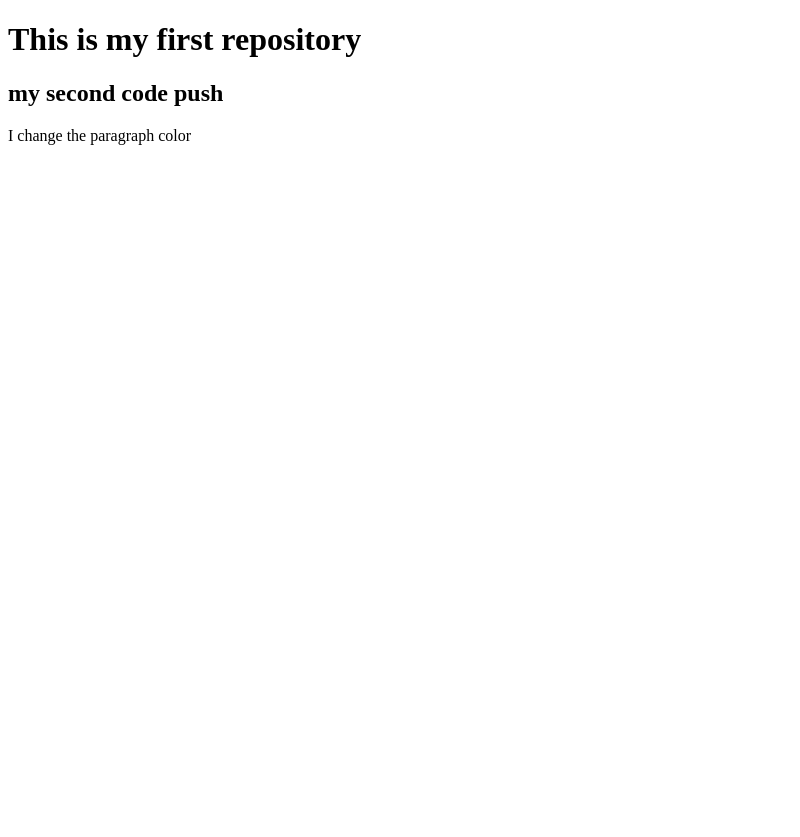
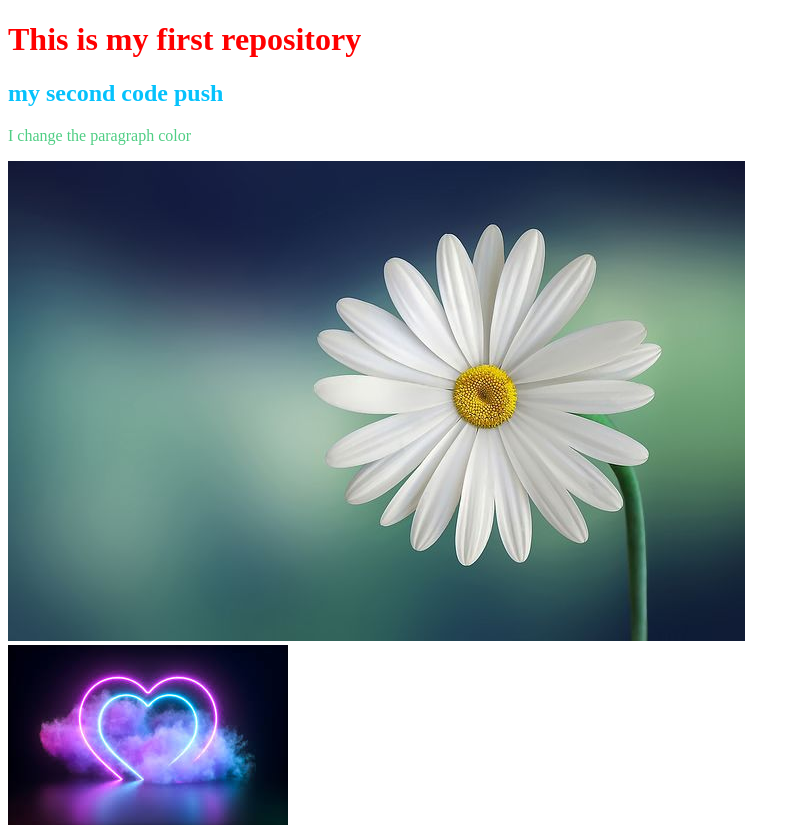
Before and after one commit to MortuzaMahmud/my-first-repo, a plain HTML site: page index.html in a window 1280 px wide. Shown: the whole page, without its empty margins (0-800 px from the left). Before the commit the page ends 800 px from the top, so only its background shows below. Drawn offline with Linux system fonts and the light colour scheme.

Commit message:
image add

```diff
--- a/index.html
+++ b/index.html
@@ -5,10 +5,16 @@
     <meta http-equiv="X-UA-Compatible" content="IE=edge">
     <meta name="viewport" content="width=device-width, initial-scale=1.0">
     <title>My First Github Repo</title>
+    <link rel="stylesheet" href="style.css">
 </head>
 <body>
     <h1>This is my first repository</h1>
     <h2>my second code push</h2>
     <p>I change the paragraph color</p>
+    <div class="img">
+        <img src="flower.jpg" alt="flower"><br>
+        <img src="love.jpg" alt="image">
+    </div>
+
 </body>
 </html>
--- a/style.css
+++ b/style.css
@@ -4,3 +4,6 @@ h1{
 p{
     color:rgb(79, 206, 132);
 }
+h2{
+    color:rgb(5, 194, 252);
+}
```
Also changed, not shown: flower.jpg (added), love.jpg (added).
